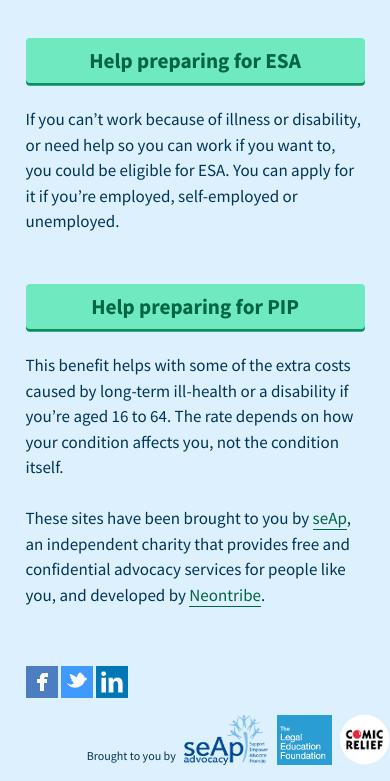
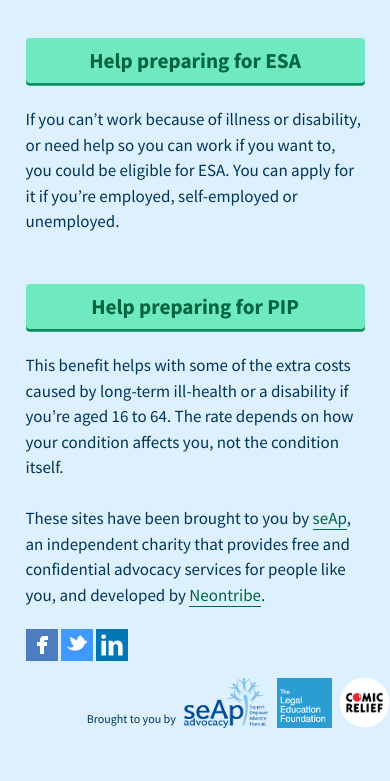
Before and after one commit to neontribe/seap_core, a website: page src/index.html in a window 390 px wide. Shown: the part 688-1469 px from the top of the page. After the commit the page ends 1432 px from the top, so only its background shows below. Drawn offline with Linux system fonts and the light colour scheme.

Commit message:
footer fixed

```diff
--- a/src/css/style.css
+++ b/src/css/style.css
@@ -1043,7 +1043,7 @@ footer a {
 .c-app .wrapper {
   max-width: 850px;
   margin: 0 auto;
-  padding: 0 1.5em;
+  padding: 0 1.5em 5em 1.5em;
 }
 
 .c-app .wrapper button {
@@ -1077,7 +1077,7 @@ footer a {
 }
 
 .c-app footer {
-  position: relative;
+  height: auto;
 }
 
 .c-app .outro {
@@ -1294,6 +1294,10 @@ footer a {
     display: none;
   }
 
+  .c-app .wrapper {
+    padding-bottom: 8em;
+  }
+
   .social-profile-buttons {
     margin: 2em 0 0 1.5em;
     width: 100%;
```
